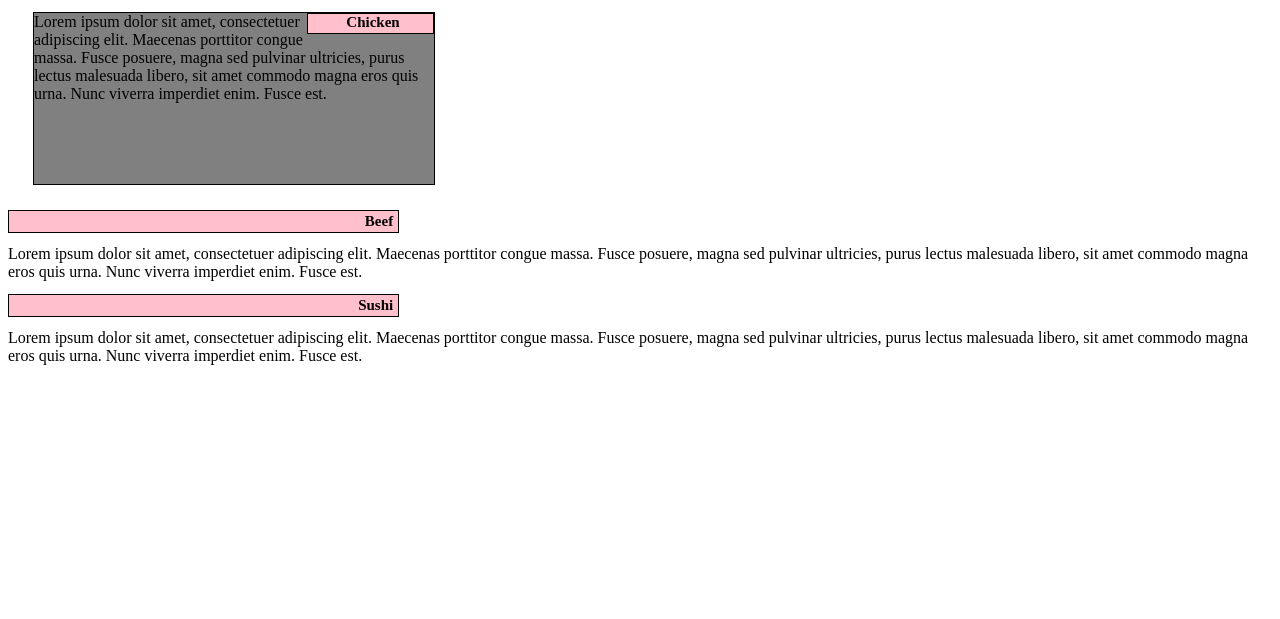
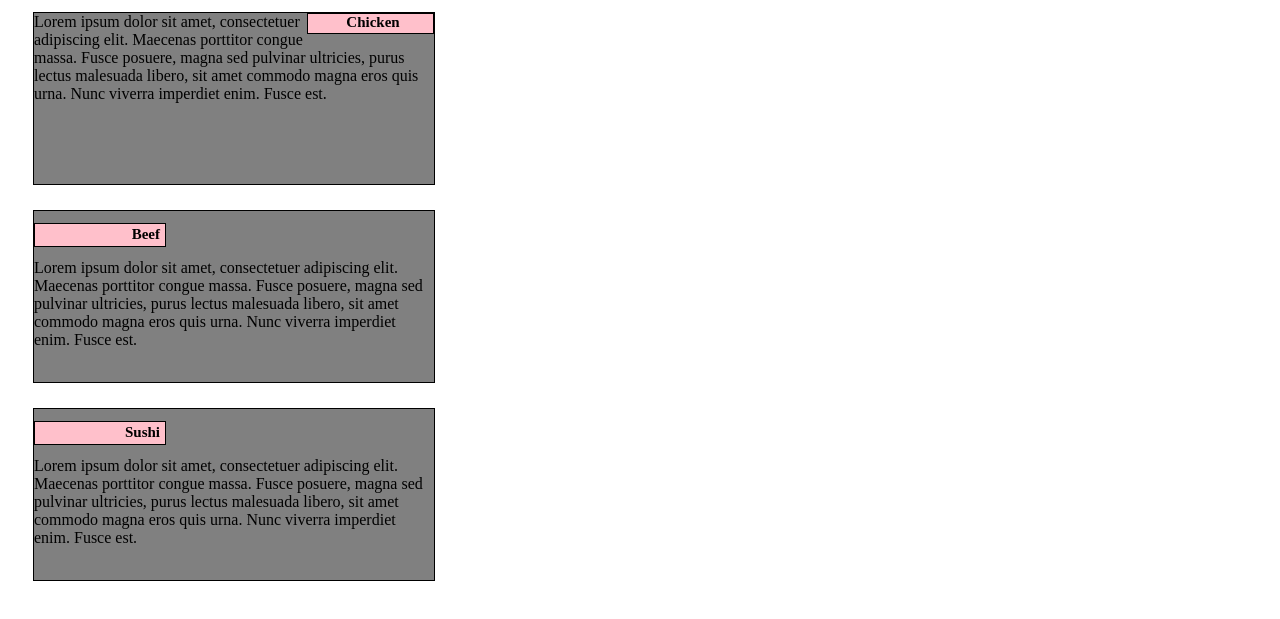
Before and after one commit to Cipher-unhsiV/test, a plain HTML site: page site/module-2-solution/index.html in a window 1280 px wide. Shown: the part 113-732 px from the top of the page. Drawn offline with Linux system fonts and the light colour scheme.

Commit message:
Main structure.

```diff
--- a/site/module-2-solution/index.html
+++ b/site/module-2-solution/index.html
@@ -16,7 +16,7 @@ h1 {
 }
 .Ch {
 	font-size: 15px;
-	text-align: center;
+	text-align: center ;
 	width: 30%;
 	height: 10%;
 	background-color: pink;
@@ -51,6 +51,22 @@ h1 {
 	padding: 0;
 	margin: 25px;
 }
+#Bee {
+	width: 400px;
+	height: 171px;
+	background-color: grey;
+	border: 1px solid black;
+	padding: 0;
+	margin: 25px;
+}
+#Sus {
+	width: 400px;
+	height: 171px;
+	background-color: grey;
+	border: 1px solid black;
+	padding: 0;
+	margin: 25px;
+}
 </style>
 <body>
 	<h1>Our Menu</h1>
@@ -59,11 +75,15 @@ h1 {
 	    <div>Lorem ipsum dolor sit amet, consectetuer adipiscing elit. Maecenas porttitor congue massa. Fusce posuere, magna sed pulvinar ultricies, purus lectus malesuada libero, sit amet commodo magna eros quis urna. Nunc viverra imperdiet enim. Fusce est.
 	    </div>
 	</div>
-	<h2 class="Be">Beef</h2>
-	<div>Lorem ipsum dolor sit amet, consectetuer adipiscing elit. Maecenas porttitor congue massa. Fusce posuere, magna sed pulvinar ultricies, purus lectus malesuada libero, sit amet commodo magna eros quis urna. Nunc viverra imperdiet enim. Fusce est.
+	<div id="Bee">
+	    <h2 class="Be">Beef</h2>
+	    <div>Lorem ipsum dolor sit amet, consectetuer adipiscing elit. Maecenas porttitor congue massa. Fusce posuere, magna sed pulvinar ultricies, purus lectus malesuada libero, sit amet commodo magna eros quis urna. Nunc viverra imperdiet enim. Fusce est.
+	    </div>
 	</div>
-	<h2 class="Su">Sushi</h2>
-	<div>Lorem ipsum dolor sit amet, consectetuer adipiscing elit. Maecenas porttitor congue massa. Fusce posuere, magna sed pulvinar ultricies, purus lectus malesuada libero, sit amet commodo magna eros quis urna. Nunc viverra imperdiet enim. Fusce est.
+	<div id="Sus">
+	    <h2 class="Su">Sushi</h2>
+	    <div>Lorem ipsum dolor sit amet, consectetuer adipiscing elit. Maecenas porttitor congue massa. Fusce posuere, magna sed pulvinar ultricies, purus lectus malesuada libero, sit amet commodo magna eros quis urna. Nunc viverra imperdiet enim. Fusce est.
+	    </div>
 	</div>
 </body>
 </html>
```
